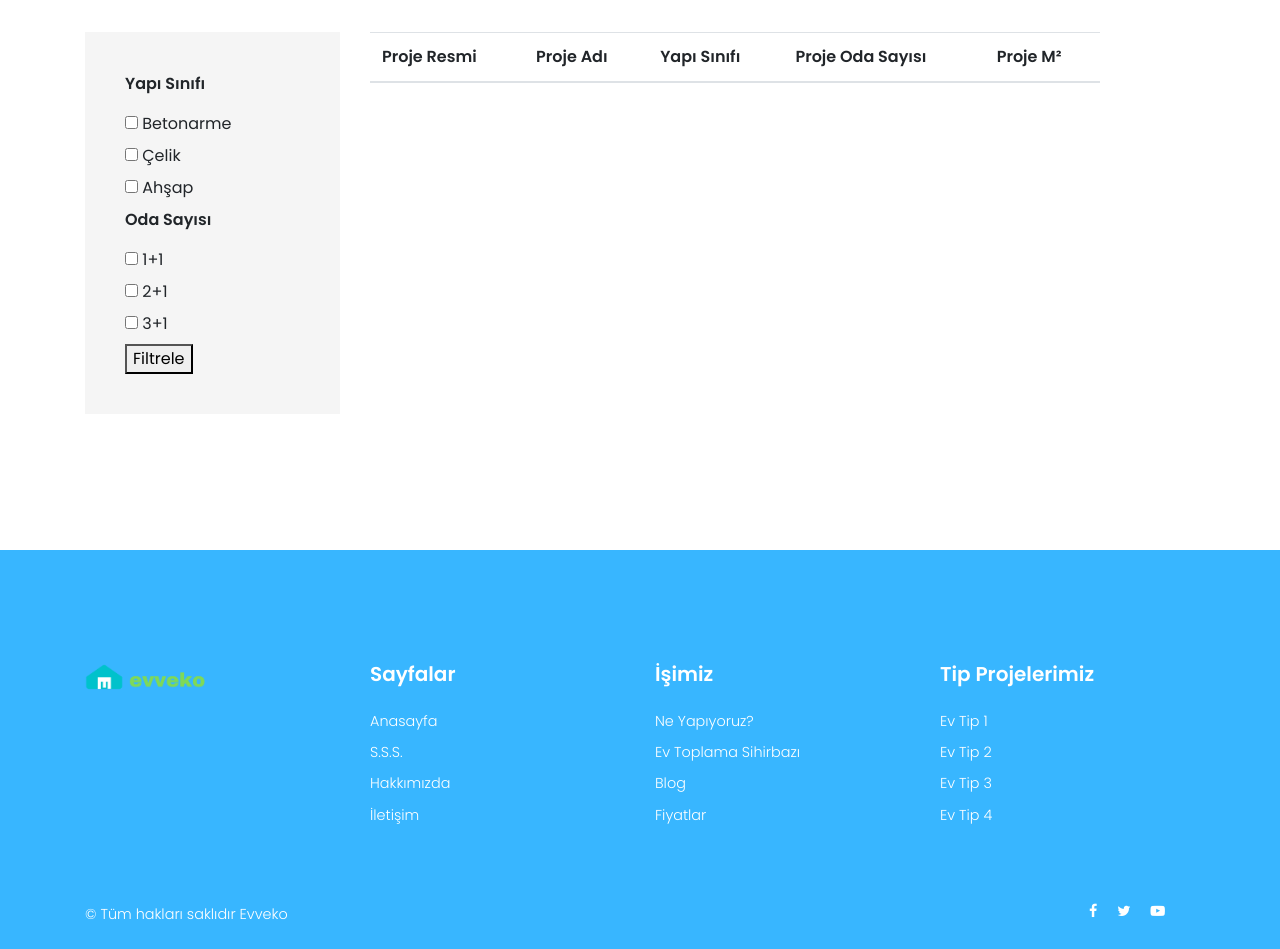
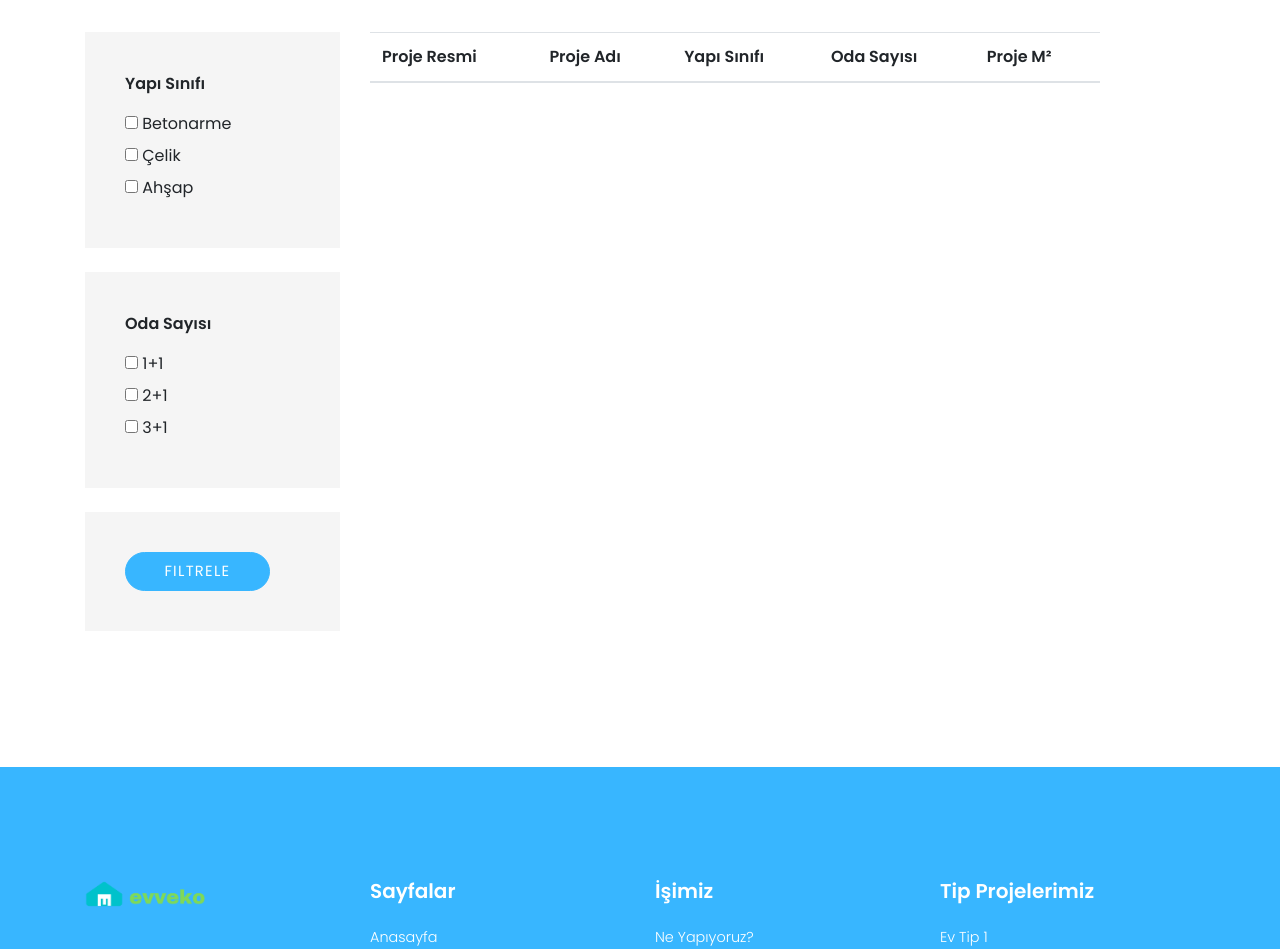
Before and after one commit to YusufKARA61/Python-Donusum, a Flask app: page /projeler in a window 1280 px wide. Shown: the part 315-1264 px from the top of the page. Run offline with Flask 3, Linux system fonts and the light colour scheme; data that the repository does not hold is empty; some libraries are stand-ins or nearby versions.

Commit message:
1006Ev
Ufak Tefek Tasarımsal Düzenlemeler

```diff
--- a/static/front/css/custom.css
+++ b/static/front/css/custom.css
@@ -22,5 +22,5 @@
     }
 
     .clickable-row:hover {
-        background-color: #f5f5f5;
+        background-color: #38b6ff;
     }
--- a/templates/frontend/projeler.html
+++ b/templates/frontend/projeler.html
@@ -31,22 +31,25 @@
                   <label><input type="checkbox" name="proje_yapi_sinifi" value="Betonarme"/> Betonarme</label><br>
                   <label><input type="checkbox" name="proje_yapi_sinifi" value="Çelik"/> Çelik</label><br>
                   <label><input type="checkbox" name="proje_yapi_sinifi" value="Ahşap"/> Ahşap</label><br>
-
+              </div>
+            </div>
+            <div class="sidebar-widget mb-4">
+              <div class="flowers-wrap">
                   <p><strong>Oda Sayısı</strong></p>
                   <label><input type="checkbox" name="proje_oda_sayisi" value="1+1"> 1+1</label><br>
                   <label><input type="checkbox" name="proje_oda_sayisi" value="2+1"> 2+1</label><br>
                   <label><input type="checkbox" name="proje_oda_sayisi" value="3+1"> 3+1</label><br>
                   <!-- Diğer seçenekler -->
 
-                  <button type="submit">Filtrele</button>
+              </div>
+            </div>
+            <div class="sidebar-widget mb-4">
+              <div class="flowers-wrap">
+
+                  <button type="submit" class="btn btn-primary">Filtrele</button>
                 </form>
 
-
-
-
               </div>
-
-
             </div>
 
           </aside>
@@ -64,7 +67,7 @@
                       <th>Proje Resmi</th>
                       <th>Proje Adı</th>
                       <th>Yapı Sınıfı</th>
-                      <th>Proje Oda Sayısı</th>
+                      <th>Oda Sayısı</th>
                       <th>Proje M²</th>
 
                   </tr>
```
